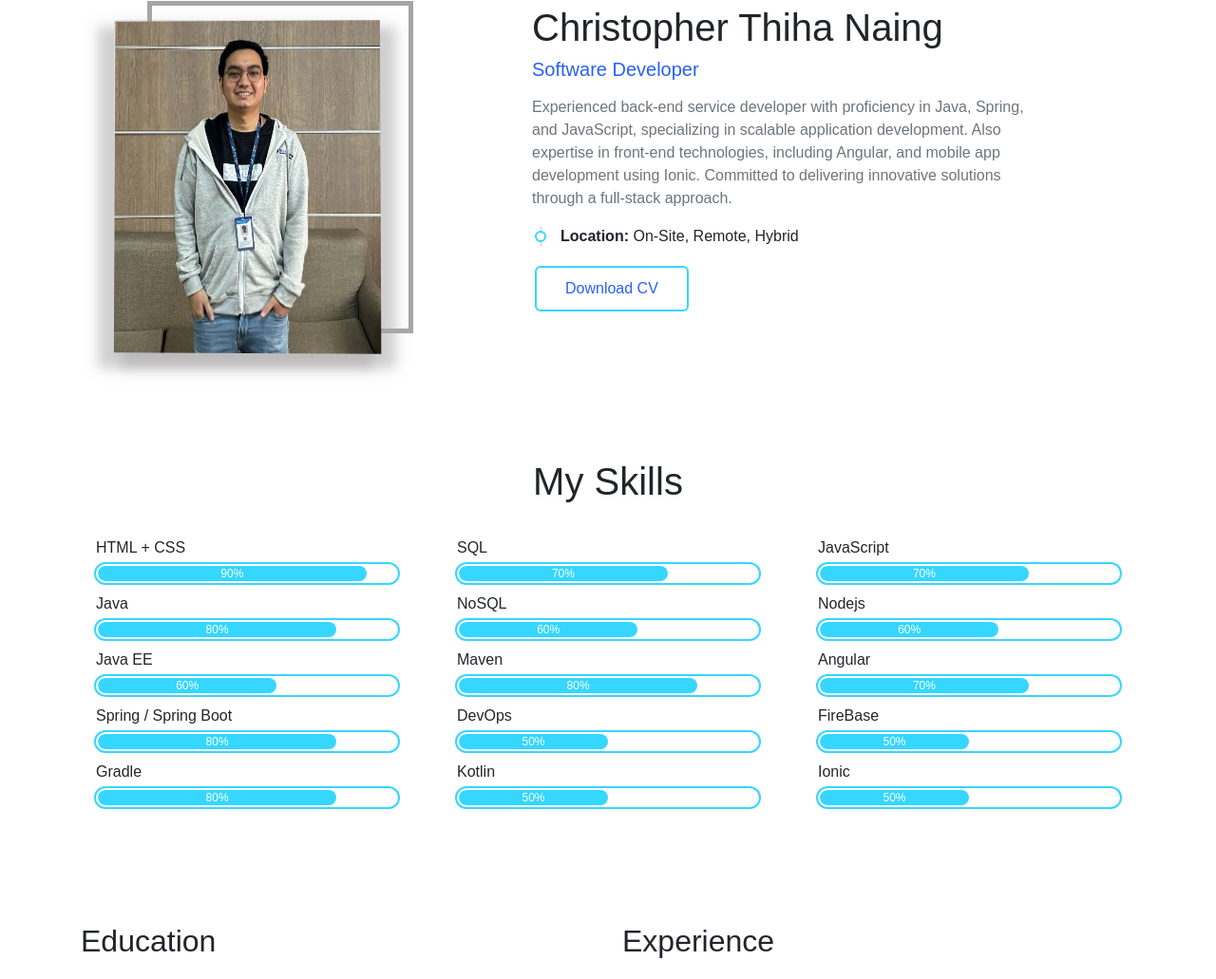
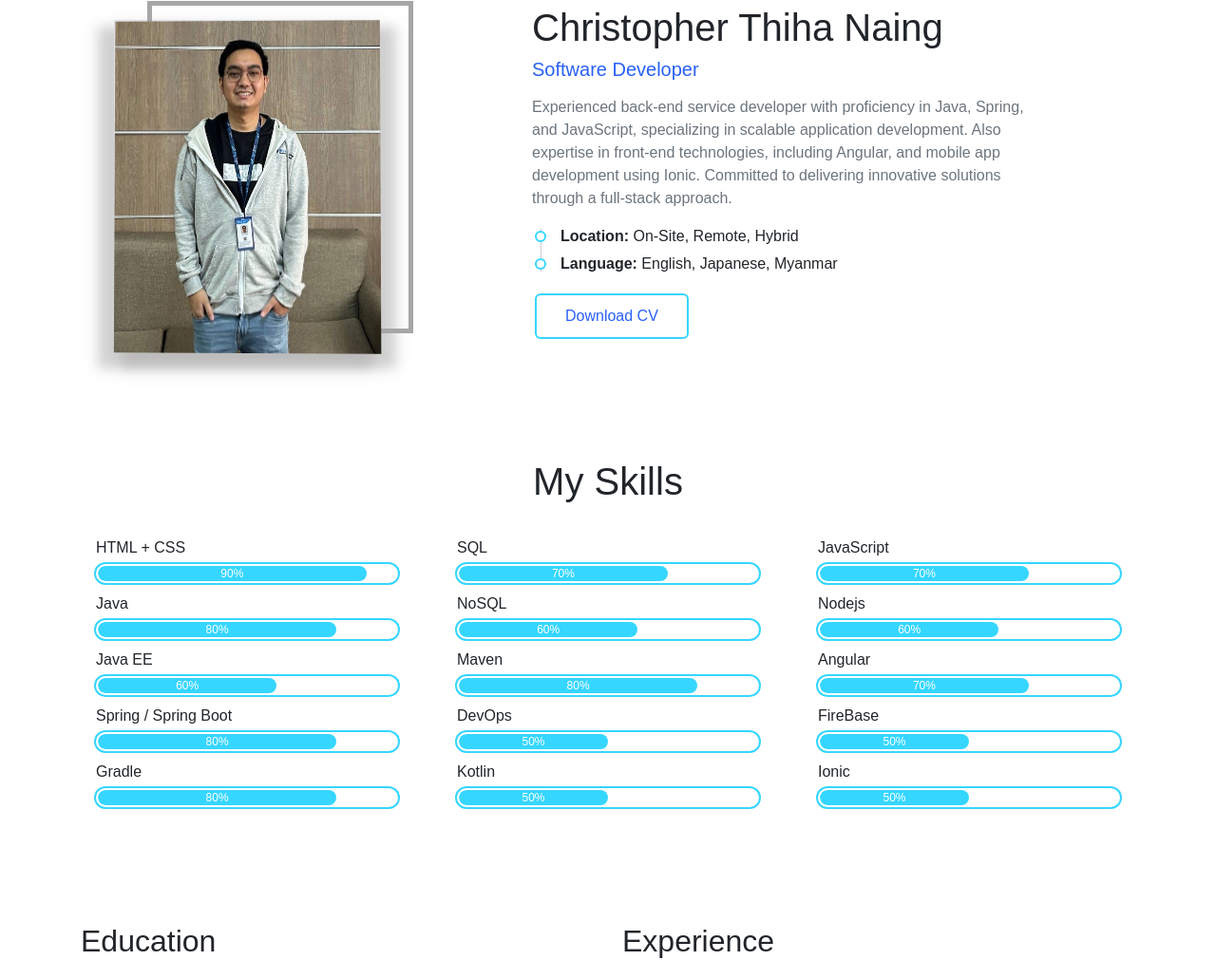
Before and after one commit to Christopher-Thi-Ha-Naing/portfolio, a plain HTML site: page index.html in a window 1280 px wide. Shown: the part 793-1824 px from the top of the page at 95% size. Drawn offline with Linux system fonts and the light colour scheme; a web font is replaced by a local one.

Commit message:
changes in language

```diff
--- a/index.html
+++ b/index.html
@@ -106,6 +106,7 @@
             <!-- <li><b>Experience:</b> 2+ years Programming Experience</li>
             <li><b>Completed:</b> 7+ Projects</li> -->
             <li><b>Location:</b> On-Site, Remote, Hybrid</li>
+            <li><b>Language:</b> English, Japanese, Myanmar</li>
           </ul>
           <button class="btn btn-theme-outline" id="downloadButton" onclick="downloadCV()">Download CV</button>
         </div>
```
Also changed, not shown: 1 other file.
